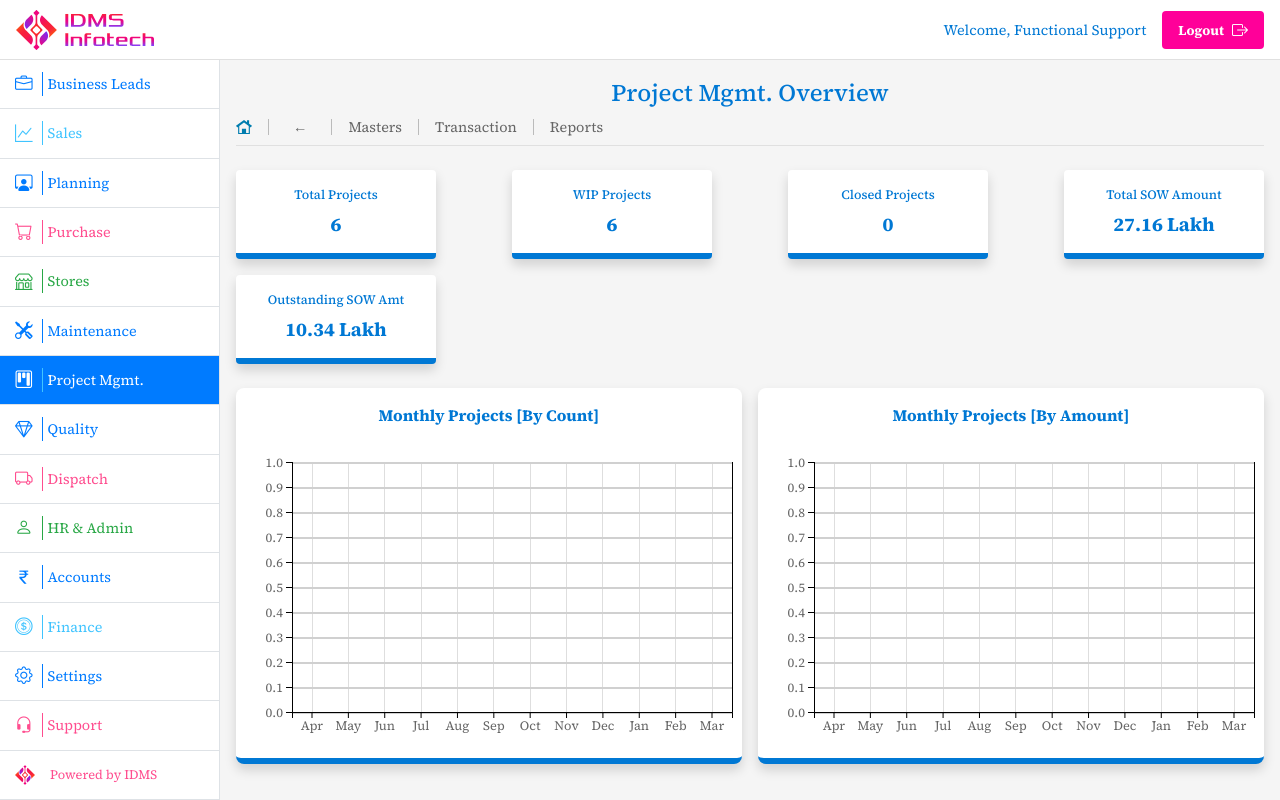
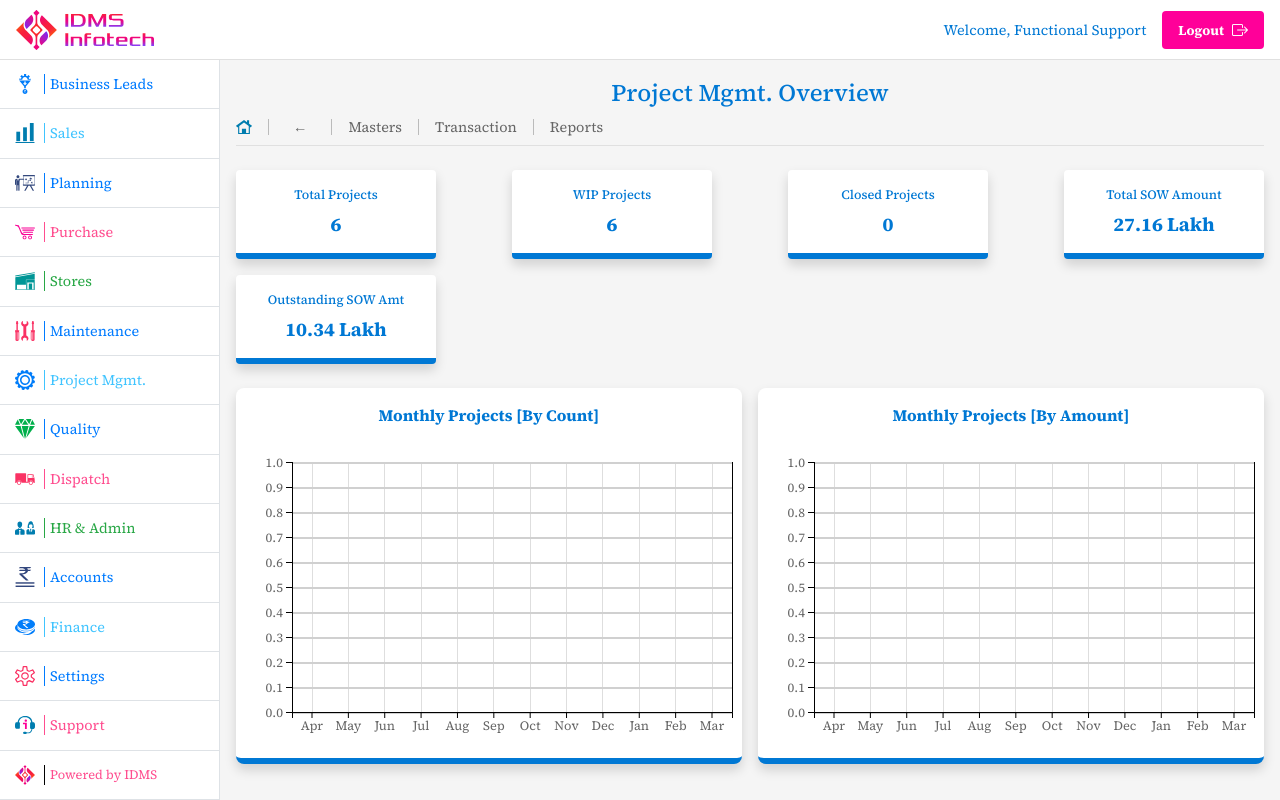
Before and after one commit to InverseXenon/idms-landing-page, a React (Create React App) app: page / in a window 1280 px wide. Built offline with nearby package versions, Linux system fonts and the light colour scheme.

Commit message:
Update Sidebar: icons and selection visibility

```diff
--- a/src/App.css
+++ b/src/App.css
@@ -4,7 +4,7 @@
   margin: 0;
   padding: 0;
   box-sizing: border-box;
-  font-family: "Source Serif 4", "Georgia", "Times New Roman", serif; /* Updated to Source Serif 4 */
+  font-family: "Source Serif 4", "Georgia", "Times New Roman", serif;
 }
 
 .app {
@@ -104,8 +104,9 @@
   background-color: #e9ecef;
 }
 
+/* Remove or comment out the active state background color change */
 .sidebar-item.active {
-  background-color: #007bff;
+  /* background-color: #007bff; */
 }
 
 .color-0 {
@@ -145,34 +146,12 @@
   background-color: currentColor;
 }
 
-.color-0 .icon-container::after {
-  background-color: #007bff;
-}
-
-.color-1 .icon-container::after {
-  background-color: #40c4ff;
-}
-
-.color-2 .icon-container::after {
-  background-color: #007bff;
-}
-
-.color-3 .icon-container::after {
-  background-color: #ff4d8f;
-}
-
-.color-4 .icon-container::after {
-  background-color: #28a745;
-}
-
 .menu-icon {
-  font-size: 1.1rem;
+  width: 20px;
+  height: 20px;
   margin-right: 5px;
-}
-
-.sidebar-item.active .menu-icon,
-.sidebar-item.active .menu-text {
-  color: white;
+  display: block;
+  fill: currentColor;
 }
 
 .menu-text {
@@ -187,10 +166,6 @@
   border-bottom: 1px solid #dee2e6;
   flex: 1;
   min-height: calc((100vh - 60px) / 15);
-}
-
-.powered-by .icon-container::after {
-  background-color: #ffffff;
 }
 
 .powered-by-logo {
--- a/src/components/Sidebar.js
+++ b/src/components/Sidebar.js
@@ -1,22 +1,37 @@
+import React from 'react';
 import '../App.css';
-import Logo from '../assets/logo.svg'; // Import the logo only
+import Logo from '../assets/logo.svg';
+import BusinessLeadsIcon from '../assets/businessLeads.svg';
+import SalesIcon from '../assets/sales.svg';
+import PlanningIcon from '../assets/planning.svg';
+import PurchaseIcon from '../assets/purchase.svg';
+import StoreIcon from '../assets/store.svg';
+import MaintenanceIcon from '../assets/maintenance.svg';
+import ProductionIcon from '../assets/production.svg';
+import QualityIcon from '../assets/quality.svg';
+import DispatchIcon from '../assets/dispatch.svg';
+import HrIcon from '../assets/hr.svg';
+import AccountsIcon from '../assets/accounts.svg';
+import FinanceIcon from '../assets/finance.svg';
+import SettingsIcon from '../assets/settings.svg';
+import SupportIcon from '../assets/support.svg';
 
 function Sidebar({ activePage, onMenuClick }) {
   const menuItems = [
-    { id: "Business Leads", icon: "bi-briefcase" },
-    { id: "Sales", icon: "bi-graph-up" },
-    { id: "Planning", icon: "bi-person-workspace" },
-    { id: "Purchase", icon: "bi-cart" },
-    { id: "Stores", icon: "bi-shop" },
-    { id: "Maintenance", icon: "bi-tools" },
-    { id: "Project Mgmt.", icon: "bi-kanban" },
-    { id: "Quality", icon: "bi-gem" },
-    { id: "Dispatch", icon: "bi-truck" },
-    { id: "HR & Admin", icon: "bi-person" },
-    { id: "Accounts", icon: "bi-currency-rupee" },
-    { id: "Finance", icon: "bi-coin" },
-    { id: "Settings", icon: "bi-gear" },
-    { id: "Support", icon: "bi-headset" },
+    { id: "Business Leads", icon: BusinessLeadsIcon },
+    { id: "Sales", icon: SalesIcon },
+    { id: "Planning", icon: PlanningIcon },
+    { id: "Purchase", icon: PurchaseIcon },
+    { id: "Stores", icon: StoreIcon },
+    { id: "Maintenance", icon: MaintenanceIcon },
+    { id: "Project Mgmt.", icon: ProductionIcon },
+    { id: "Quality", icon: QualityIcon },
+    { id: "Dispatch", icon: DispatchIcon },
+    { id: "HR & Admin", icon: HrIcon },
+    { id: "Accounts", icon: AccountsIcon },
+    { id: "Finance", icon: FinanceIcon },
+    { id: "Settings", icon: SettingsIcon },
+    { id: "Support", icon: SupportIcon },
   ];
 
   return (
@@ -28,7 +43,13 @@ function Sidebar({ activePage, onMenuClick }) {
           onClick={() => onMenuClick(item.id)}
         >
           <div className="icon-container">
-            <i className={`${item.icon} menu-icon`}></i>
+            <img
+              src={item.icon}
+              alt={`${item.id} Icon`}
+              className="menu-icon"
+              style={{ width: '20px', height: '20px', display: 'block' }}
+              onError={() => console.log(`Failed to load icon for ${item.id}`)}
+            />
           </div>
           <span className="menu-text">{item.id}</span>
         </div>
```
